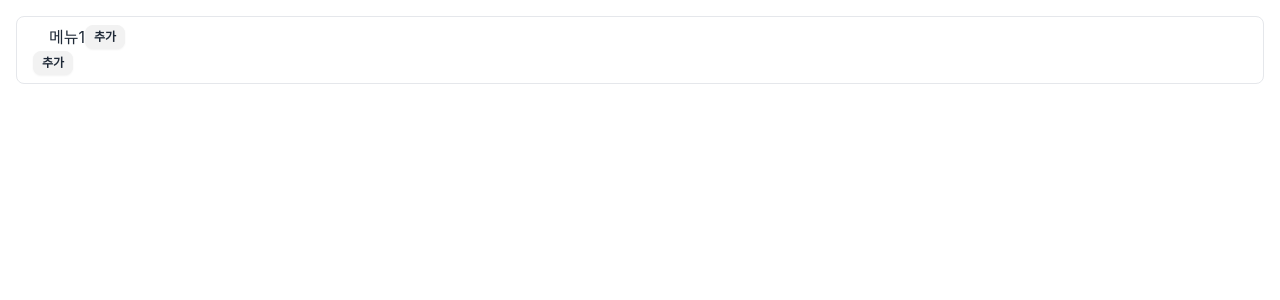
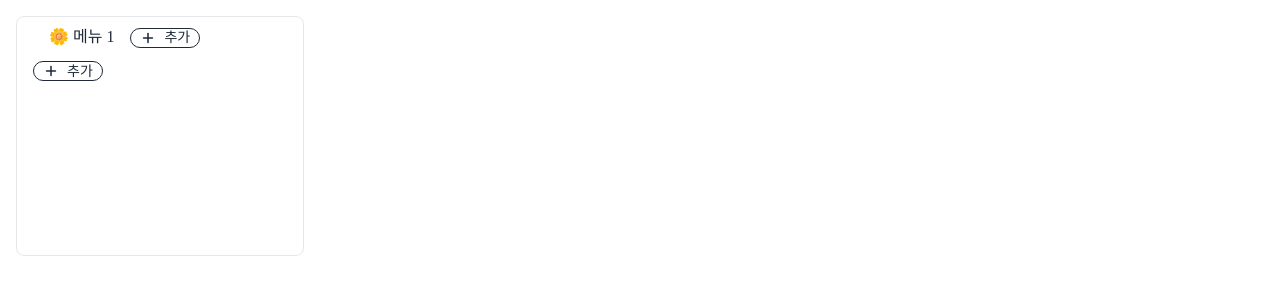
Before and after one commit to gandy818/tree-menu, a React (Create React App) app: page / in a window 1280 px wide. Shown: the top 300 px of the page. Built offline with nearby package versions, Linux system fonts and the light colour scheme.

Commit message:
style: css 스타일링

```diff
--- a/src/App.tsx
+++ b/src/App.tsx
@@ -14,14 +14,7 @@ function App() {
     {
       idx: 1,
       parentIdx: 0,
-      name: '메뉴1',
-      child: [
-        {
-          idx: 2,
-          parentIdx: 1,
-          name: '메뉴1의 자식 메뉴',
-        },
-      ],
+      name: '🌼 메뉴 1',
     },
   ]);
 
@@ -76,7 +69,7 @@ function App() {
 
   return (
     <div>
-      <div className="border rounded-lg m-4 py-2 px-4">
+      <div className="border rounded-lg m-4 py-2 px-4 h-60 w-72">
         {menu.map((menuItem) => {
           return (
             <Fragment key={menuItem.idx}>
@@ -85,18 +78,50 @@ function App() {
             </Fragment>
           );
         })}
-        <button
-          className="btn btn-xs"
+        {/* <button
+          className="btn btn-xs mt-2"
           onClick={() => {
             addMenu({
               idx: maxMenuIdx + 1,
-              name: `메뉴 ${maxMenuIdx + 1}`,
+              name: `🌼 메뉴 ${maxMenuIdx + 1}`,
+              parentIdx: 0,
+            });
+          }}
+        ></button> */}
+        <div
+          className="badge badge-outline gap-2 mt-3 cursor-pointer"
+          onClick={() => {
+            addMenu({
+              idx: maxMenuIdx + 1,
+              name: `🌼 메뉴 ${maxMenuIdx + 1}`,
               parentIdx: 0,
             });
           }}
         >
-          추가
-        </button>
+          <svg
+            xmlns="http://www.w3.org/2000/svg"
+            width="16"
+            height="16"
+            viewBox="0 0 21 20"
+            fill="none"
+          >
+            <path
+              d="M10.5 4.16669V15.8334"
+              stroke="#1D273B"
+              stroke-width="2"
+              stroke-linecap="round"
+              stroke-linejoin="round"
+            />
+            <path
+              d="M4.66669 10H16.3334"
+              stroke="#1D273B"
+              stroke-width="2"
+              stroke-linecap="round"
+              stroke-linejoin="round"
+            />
+          </svg>
+          <span className="mt-[1.5px]">추가</span>
+        </div>
       </div>
     </div>
   );
@@ -115,9 +140,9 @@ const MenuRecursively = ({
 
   return (
     <div className="ml-4">
-      <div className="flex">
+      <div className="flex gap-4">
         <div
-          className="cursor-pointer"
+          className="cursor-pointer "
           onClick={() => {
             // 인덱스를 찾아서 open 토글 시킨다.
             setOpenMenus((prev) => ({ ...prev, [node.idx]: !prev[node.idx] }));
@@ -125,19 +150,54 @@ const MenuRecursively = ({
         >
           {node.name}
         </div>
-        <button
+        {/* <button
           className="btn btn-xs"
           onClick={() => {
             setOpenMenus((prev) => ({ ...prev, [node.idx]: true }));
             addMenu({
               idx: maxMenuIdx + 1,
-              name: `메뉴 ${maxMenuIdx + 1}`,
+              name: `🌸 메뉴 ${maxMenuIdx + 1}`,
               parentIdx: node.idx,
             });
           }}
         >
           추가
-        </button>
+        </button> */}
+        <div
+          className="badge badge-outline gap-2 mt-[2.5px] cursor-pointer"
+          onClick={() => {
+            setOpenMenus((prev) => ({ ...prev, [node.idx]: true }));
+            addMenu({
+              idx: maxMenuIdx + 1,
+              name: `🌸 메뉴 ${maxMenuIdx + 1}`,
+              parentIdx: node.idx,
+            });
+          }}
+        >
+          <svg
+            xmlns="http://www.w3.org/2000/svg"
+            width="16"
+            height="16"
+            viewBox="0 0 21 20"
+            fill="none"
+          >
+            <path
+              d="M10.5 4.16669V15.8334"
+              stroke="#1D273B"
+              stroke-width="2"
+              stroke-linecap="round"
+              stroke-linejoin="round"
+            />
+            <path
+              d="M4.66669 10H16.3334"
+              stroke="#1D273B"
+              stroke-width="2"
+              stroke-linecap="round"
+              stroke-linejoin="round"
+            />
+          </svg>
+          <span className="mt-[1.5px]">추가</span>
+        </div>
       </div>
 
       {/* 자식의 자식 재귀 컴포넌트 */}
--- a/src/index.css
+++ b/src/index.css
@@ -4,14 +4,15 @@
 
 body {
   margin: 0;
-  font-family: -apple-system, BlinkMacSystemFont, 'Segoe UI', 'Roboto', 'Oxygen',
+  /* font-family: -apple-system, BlinkMacSystemFont, 'Segoe UI', 'Roboto', 'Oxygen',
     'Ubuntu', 'Cantarell', 'Fira Sans', 'Droid Sans', 'Helvetica Neue',
-    sans-serif;
+    sans-serif; */
+  font-family: Pretendard;
+  font-weight: 500;
   -webkit-font-smoothing: antialiased;
   -moz-osx-font-smoothing: grayscale;
 }
 
 code {
-  font-family: source-code-pro, Menlo, Monaco, Consolas, 'Courier New',
-    monospace;
+  font-family: source-code-pro, Menlo, Monaco, Consolas, 'Courier New', monospace;
 }
```
Also changed, not shown: 트리메뉴.gif (added).
